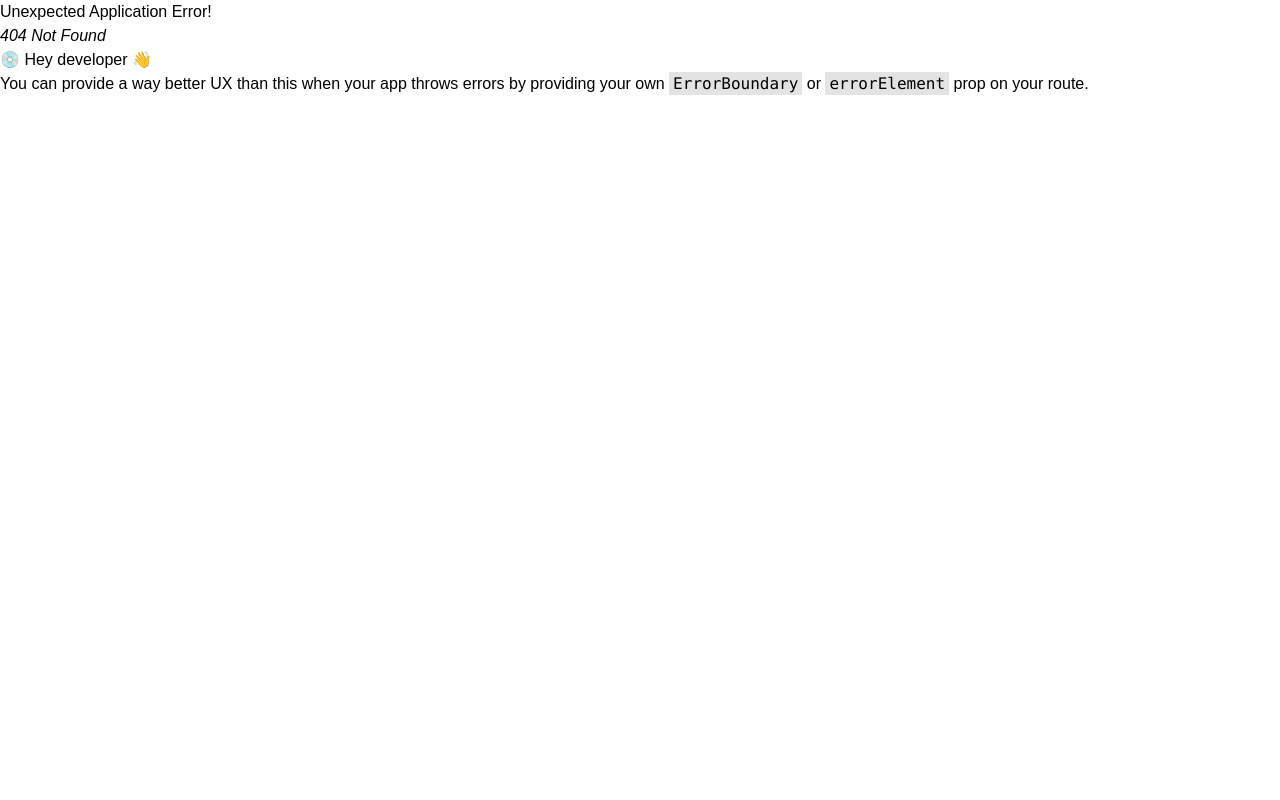
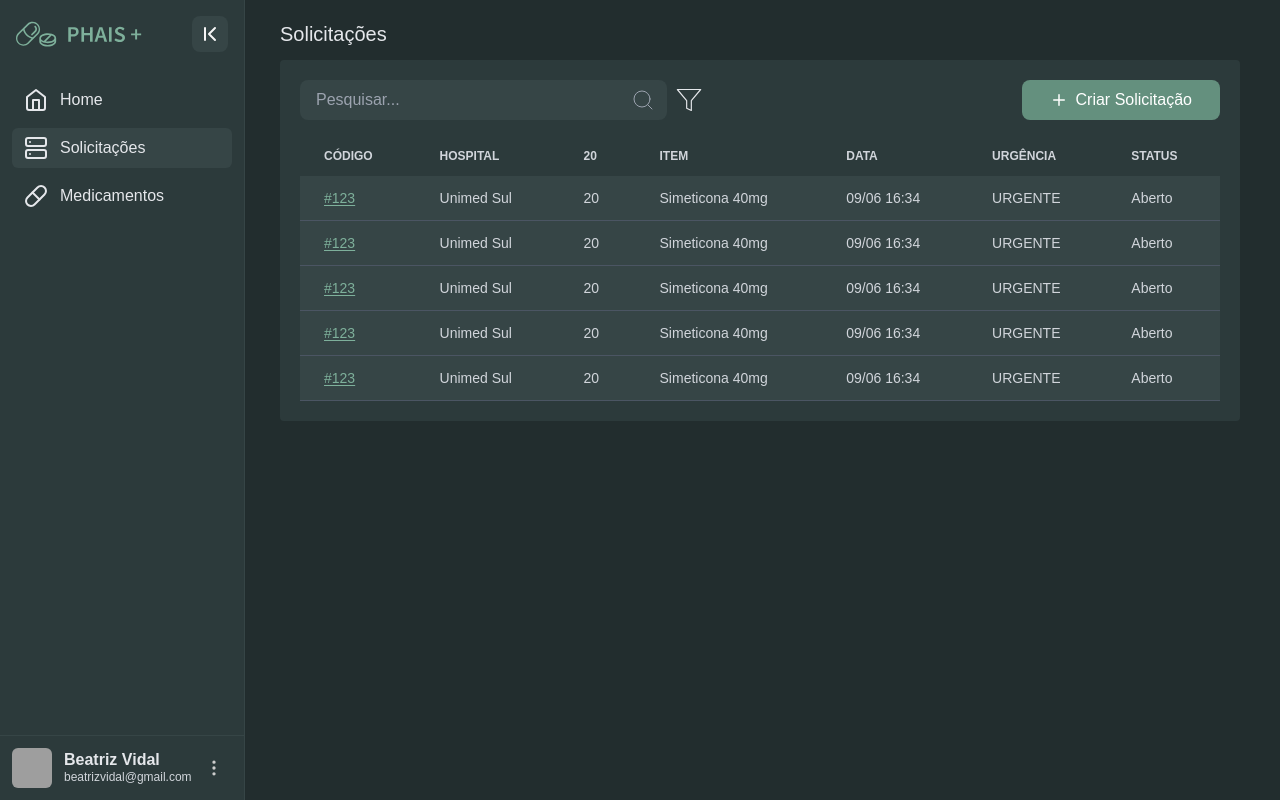
Before and after one commit to yagowb/phais-plus, a React (Vite) app in the folder client/: page /solicitacoes in a window 1280 px wide. Before the commit this address had no page. Built offline with nearby package versions, Linux system fonts and the light colour scheme; grey boxes are pictures that could not be loaded.

Commit message:
:sparkles: feat: Criar pagina solicitações

```diff
--- a/client/src/components/Button/index.jsx
+++ b/client/src/components/Button/index.jsx
@@ -1,16 +1,21 @@
 import { Link } from "react-router-dom";
 
-function Button({ children, label, type, redirect, color, ...properties }) {
+function Button({ children, label, type, redirect, color, size = "lg", ...properties }) {
   let colorStyle =
     color === "primary"
       ? "bg-green-dark hover:bg-green-dark hover:bg-opacity-80"
       : "bg-bg-main hover:bg-bg-main hover:bg-opacity-80";
 
+  let sizeStyle = "px-14 py-3.5"
+  if(size === "sm"){
+    sizeStyle= "px-7 py-2"
+  }
+
   return (
     <Link
       to={redirect}
       type={type}
-      className={`inline-flex items-center justify-center gap-2 rounded-lg px-14 py-3.5 mt-4 font-medium text-white ${colorStyle}`}
+      className={`inline-flex items-center justify-center gap-2 rounded-lg ${sizeStyle} font-medium text-white ${colorStyle}`}
       {...properties}
     >
       {children}
--- a/client/src/components/Table/index.jsx
+++ b/client/src/components/Table/index.jsx
@@ -5,7 +5,7 @@ function Table({ titles, values, hasLinks }) {
 
   const renderTableData = (key, text) => {
     return (
-      <td key={key} scope="col" className="px-6 py-3 font-normal">
+      <td key={key} scope="col" className={`px-6 py-3 font-normal ${key == 0 && 'underline underline-offset-2 text-green-main'}`}>
         {text}
       </td>
     );
--- a/client/src/main.jsx
+++ b/client/src/main.jsx
@@ -6,6 +6,7 @@ import Login from "./pages/Login";
 import Analise from "./pages/Analise";
 import Medicamentos from "./pages/Medicamentos";
 import Detalhes from "./pages/Detalhes";
+import Solicitacoes from "./pages/Solicitacoes";
 import Admin from "./pages/Admin/Requisicoes";
 
 import { Toaster } from "react-hot-toast";
@@ -36,6 +37,10 @@ const router = createBrowserRouter([
     element: <Detalhes />,
   },
   {
+    path: "/solicitacoes",
+    element: <Solicitacoes />,
+  },
+  {
     path: "/admin",
     element: <Admin />,
   },
--- /dev/null
+++ b/client/src/pages/Solicitacoes/index.jsx
@@ -0,0 +1,91 @@
+import BaseLayout from "../../components/BaseLayout";
+import Search from "../../components/Input/Search";
+import Table from "../../components/Table";
+import Filter from "../../components/Filter";
+import Button from "../../components/Button";
+
+import { Plus } from "lucide-react";
+
+function Solicitacoes() {
+  let tableTitles = [
+    "Código",
+    "Hospital",
+    "20",
+    "Item",
+    "Data",
+    "Urgência",
+    "Status",
+  ];
+  let tableValues = [
+    [
+      "/detalhes",
+      "#123",
+      "Unimed Sul",
+      "20",
+      "Simeticona 40mg",
+      "09/06 16:34",
+      "URGENTE",
+      "Aberto"
+    ],
+    [
+      "/detalhes",
+      "#123",
+      "Unimed Sul",
+      "20",
+      "Simeticona 40mg",
+      "09/06 16:34",
+      "URGENTE",
+      "Aberto"
+    ],
+    [
+      "/detalhes",
+      "#123",
+      "Unimed Sul",
+      "20",
+      "Simeticona 40mg",
+      "09/06 16:34",
+      "URGENTE",
+      "Aberto"
+    ],
+    [
+      "/detalhes",
+      "#123",
+      "Unimed Sul",
+      "20",
+      "Simeticona 40mg",
+      "09/06 16:34",
+      "URGENTE",
+      "Aberto"
+    ],
+    [
+      "/detalhes",
+      "#123",
+      "Unimed Sul",
+      "20",
+      "Simeticona 40mg",
+      "09/06 16:34",
+      "URGENTE",
+      "Aberto"
+    ],
+  ];
+
+  return (
+    <BaseLayout pageName="Solicitações">
+      <div className="flex w-full items-center justify-between">
+        <div className="relative flex items-center w-10/12 md:w-fit gap-x-2">
+          <Search />
+
+          <Filter />
+        </div>
+
+        <Button redirect="/solicitacoes" type="button" color="primary" label="Criar Solicitação" size="sm">
+          <Plus size={18}/>
+        </Button>
+      </div>
+
+      <Table titles={tableTitles} values={tableValues} hasLinks />
+    </BaseLayout>
+  );
+}
+
+export default Solicitacoes;
```
